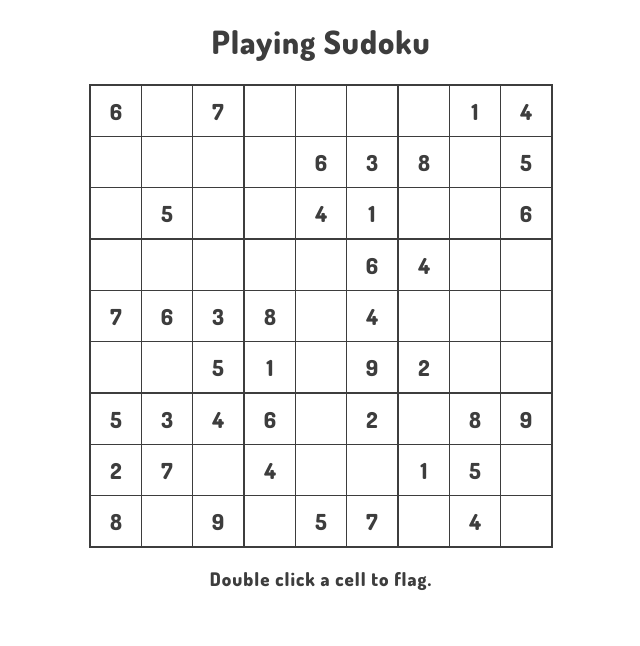
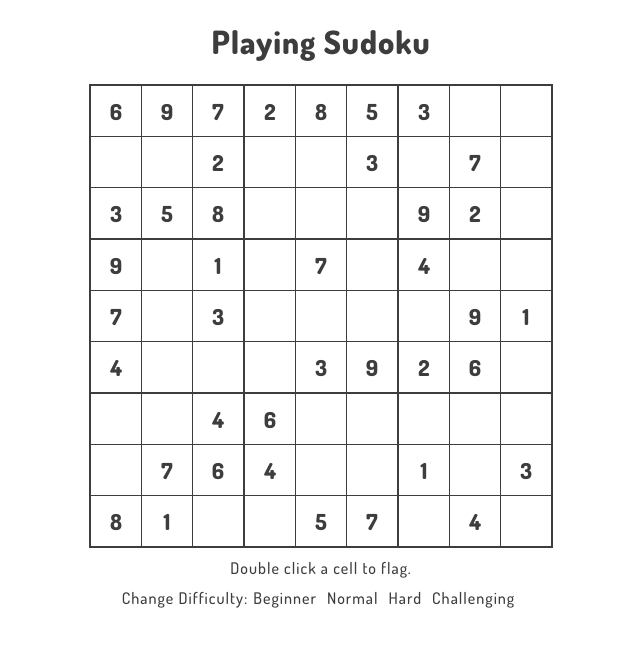
Before and after one commit to ykzhukian/sudoku, a React app: page / in a window 1280 px wide. Shown: the top 646 px of the page, without its empty margins (319-959 px from the left). Built offline with nearby package versions, Linux system fonts and the light colour scheme; what react-mixin would draw is missing.

Commit message:
change difficulty

```diff
--- a/src/css/blocks/cell.scss
+++ b/src/css/blocks/cell.scss
@@ -25,6 +25,9 @@
 
 	&.flag {
 		background-color: $flag-color;
+		input {
+			color: #fff;
+		}
 	}
 }
 
--- a/src/css/blocks/layout.scss
+++ b/src/css/blocks/layout.scss
@@ -25,3 +25,15 @@
 .title {
 	text-align: center;
 }
+
+.info-text {
+	text-align: center;
+	margin-top:10px;
+
+	&.difficulty {
+		span {
+			cursor: pointer;
+			margin: 0 5px;
+		}
+	}
+}
--- a/src/js/components/Index.js
+++ b/src/js/components/Index.js
@@ -2,6 +2,20 @@ import React, { Component } from 'react';
 import Sudoku from './Sudoku';
 
 export default class Index extends Component {
+
+  constructor(props) {
+    super(props);
+    this.state = {
+      difficulty: 40
+    };
+  }
+
+  onClick(event, value) {
+    this.setState({
+      difficulty: value
+    })
+  }
+
 
   render() {
 
@@ -10,10 +24,17 @@ export default class Index extends Component {
       	<div className="wrapper main-wrapper">
 	      	<h1 className="title">Playing Sudoku</h1>
 	        <Sudoku
-            prefilled={40}
+            prefilled={this.state.difficulty}
             showColor={(position) => this.showColor(position)}
             hideColor={() => this.hideColor()} />
-          <h3 className="title">Double click a cell to flag.</h3>
+          <div className="info-text">Double click a cell to flag.</div>
+          <div className="info-text difficulty">
+            Change Difficulty:
+            <span className={this.state.difficulty === 40 ? 'active' : ''} onClick={(e) => this.onClick(e, 40)} >Beginner</span>
+            <span className={this.state.difficulty === 30 ? 'active' : ''} onClick={(e) => this.onClick(e, 30)} >Normal</span>
+            <span className={this.state.difficulty === 25 ? 'active' : ''} onClick={(e) => this.onClick(e, 25)} >Hard</span>
+            <span className={this.state.difficulty === 17 ? 'active' : ''} onClick={(e) => this.onClick(e, 17)} >Challenging</span>
+          </div>
         </div>
         {/*<div className="wrapper tools">
           <div className="tools-wrapper">
--- a/src/js/components/Sudoku.js
+++ b/src/js/components/Sudoku.js
@@ -10,7 +10,6 @@ export default class Sudoku extends Component {
     super(props);
     this.state = {
       sudoku: '',
-      prefilled: this.props.prefilled,
       prefilledArr: '',
       currentSudoku: '',
       errors: []
@@ -18,7 +17,7 @@ export default class Sudoku extends Component {
   }
 
   componentDidMount() {
-    let prefilledArr = Util.generatePrefilled(this.state.prefilled);
+    let prefilledArr = Util.generatePrefilled(this.props.prefilled);
 
     let newSudoku = Util.newSudoku();
     let currentSudoku = newSudoku.slice();
@@ -30,13 +29,13 @@ export default class Sudoku extends Component {
         }
       })
     });
-    console.log(newSudoku);
-    console.log(currentSudoku);
-    this.setState({
-      sudoku: newSudoku,
-      prefilledArr: prefilledArr,
-      currentSudoku: currentSudoku
-    });
+    // console.log(newSudoku);
+    // console.log(currentSudoku);
+    // this.setState({
+    //   sudoku: newSudoku,
+    //   prefilledArr: prefilledArr,
+    //   currentSudoku: currentSudoku
+    // });
   }
 
   verify(value, position) {
@@ -58,17 +57,29 @@ export default class Sudoku extends Component {
 
   render() {
 
-    let sudoku = this.state.currentSudoku;
-    const sudokuBlock = sudoku.length
+    let prefilledArr = Util.generatePrefilled(this.props.prefilled);
+
+    let newSudoku = Util.newSudoku();
+    let currentSudoku = newSudoku.slice();
+    newSudoku.forEach((row, rowIndex) => {
+      currentSudoku[rowIndex] = newSudoku[rowIndex].slice();
+      row.forEach((value, index) => {
+        if (!Util.checkDuplicate(prefilledArr, [rowIndex, index])) {
+          currentSudoku[rowIndex][index] = '';
+        }
+      })
+    });
+
+    let sudokuBlock = currentSudoku.length
     ?
-    sudoku.map((row, rowIndex) => (
+    currentSudoku.map((row, rowIndex) => (
       <tr className="sudoku-row" key={rowIndex}>
         {row.map((value, index) => (
           <Cell
             key={index}
             data={{
-              value: Util.checkDuplicate(this.state.prefilledArr, [rowIndex, index]) ? value : '',
-              activated: !Util.checkDuplicate(this.state.prefilledArr, [rowIndex, index]),
+              value: Util.checkDuplicate(prefilledArr, [rowIndex, index]) ? value : '',
+              activated: !Util.checkDuplicate(prefilledArr, [rowIndex, index]),
               errors: this.state.errors,
               row: rowIndex,
               col: index
```
Also changed, not shown: 1 other file (tests, documents, lock files or other folders).
